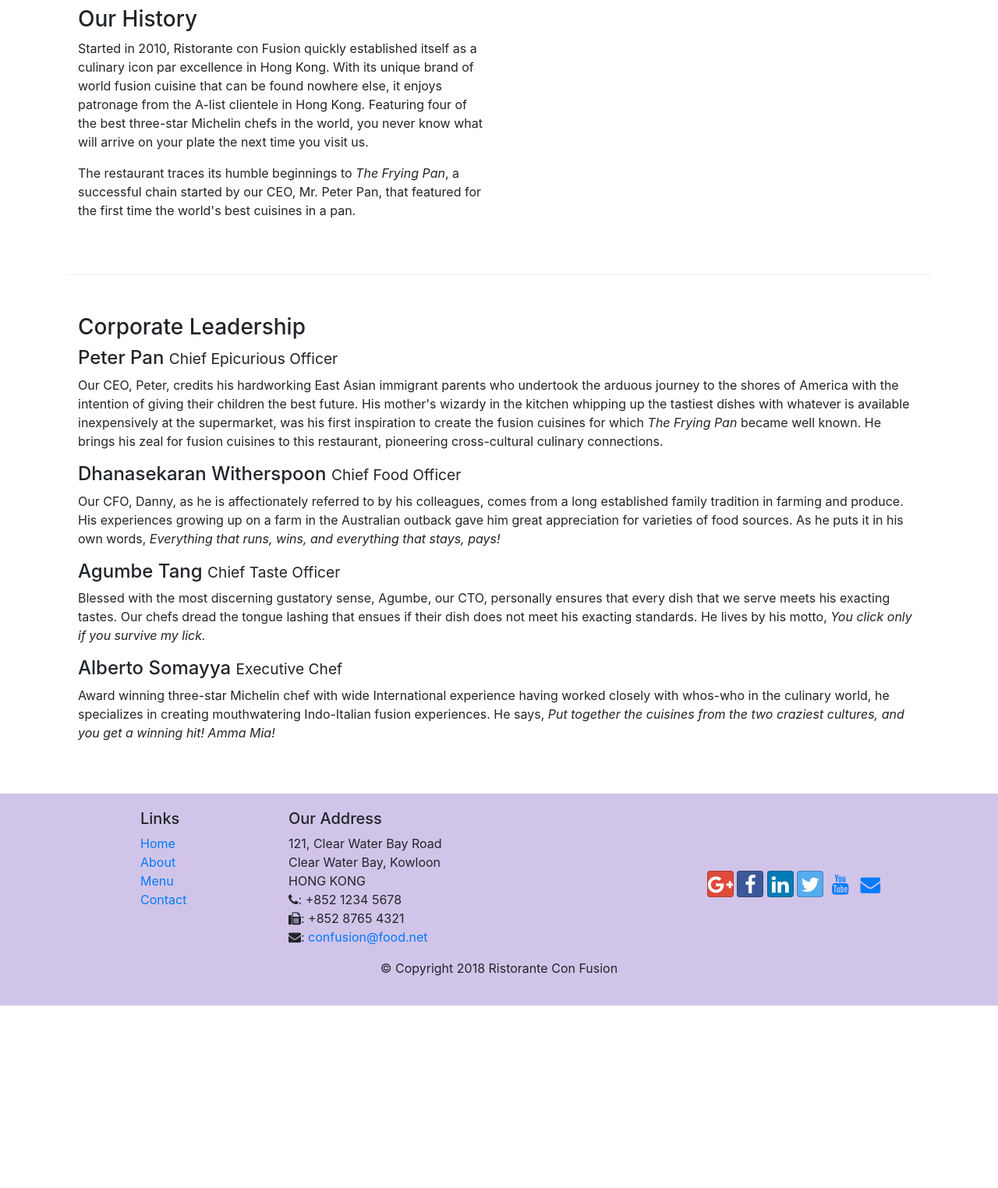
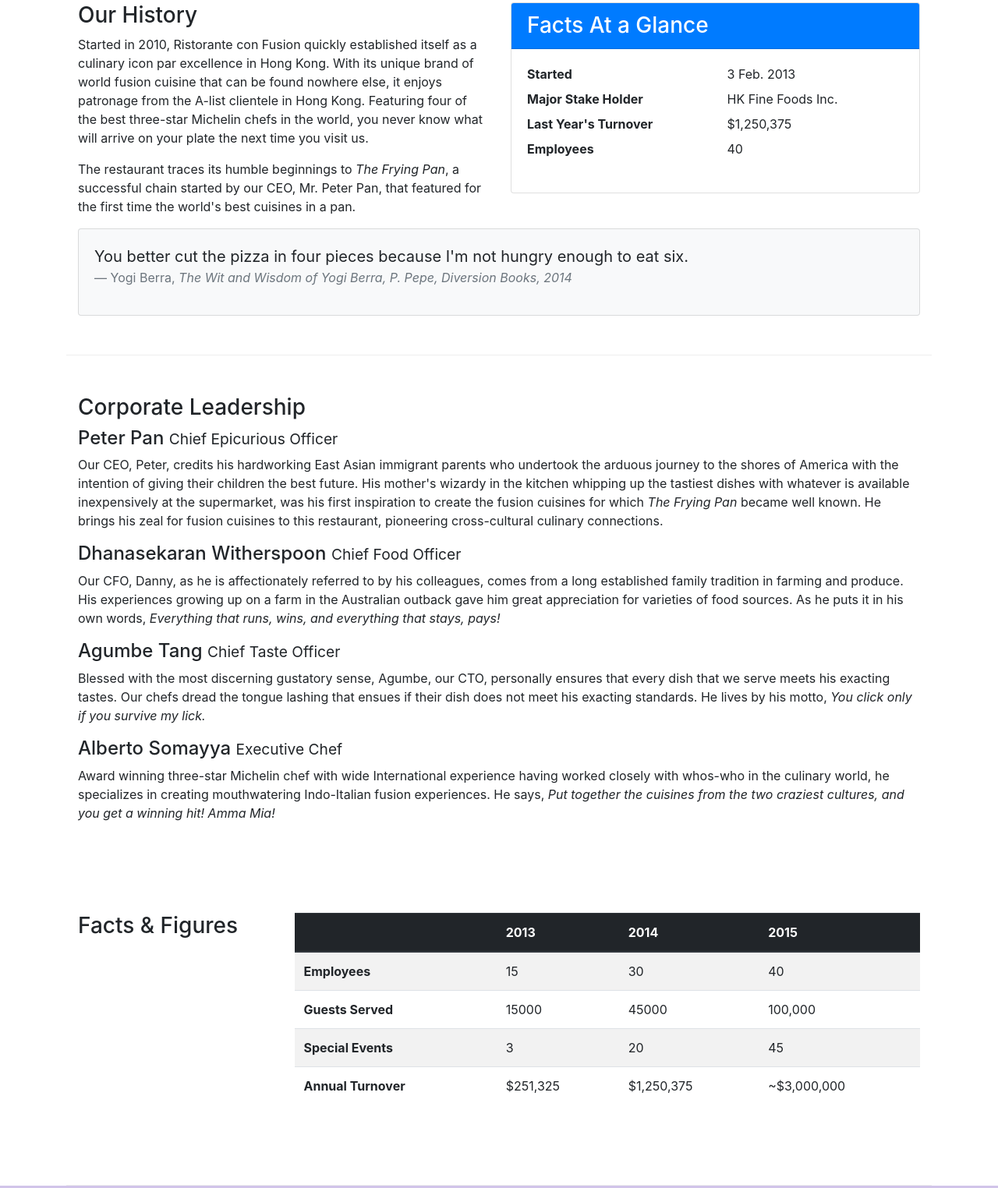
Before and after one commit to Dckstr6/Bootstrap4, a website: page aboutus.html in a window 1280 px wide. Shown: the part 536-2060 px from the top of the page at 78% size. Before the commit the page ends 1826 px from the top, so only its background shows below. Drawn offline with nearby package versions, Linux system fonts and the light colour scheme.

Commit message:
Added Images and Media

```diff
--- a/aboutus.html
+++ b/aboutus.html
@@ -23,7 +23,7 @@
             <button class="navbar-toggler" type="button" data-toggle="collapse" data-target="#Navbar">
                 <span class="navbar-toggler-icon"></span>
             </button>
-            <a class="navbar-brand mr-auto" href="index.html">Ristorante con Fusion</a>
+            <a class="navbar-brand mr-auto" href="index.html"><img src="img/logo.png" alt="logo" class="image-fluid" height="30px" width="41px"></a>
             <div class="collapse navbar-collapse" id="Navbar">
                 <ul class="navbar-nav mr-auto">
                     <li class="nav-item"><a class="nav-link" href="index.html"><span class="fa fa-home fa-lg"></span> Home</a></li>
@@ -42,7 +42,8 @@
                     <h1>Ristorante con Fusion</h1>
                     <p>We take inspiration from the World's best cuisines, and create a unique fusion experience. Our lipsmacking creations will tickle your culinary senses!</p>
                 </div>
-                <div class="col-12 col-sm">
+                <div class="col-12 col-sm align-self-center">
+                    <img src="img/logo.png" alt="logo" class="image-fluid">
                 </div>
             </div>
         </div>
@@ -71,7 +72,33 @@
                     in Hong Kong. Featuring four of the best three-star Michelin chefs in the world, you never know what will arrive on your plate the next time you visit us.</p>
                 <p>The restaurant traces its humble beginnings to <em>The Frying Pan</em>, a successful chain started by our CEO, Mr. Peter Pan, that featured for the first time the world's best cuisines in a pan.</p>
             </div>
-            <div>
+            <div class="col-12 col-sm-6">
+                <div class="card">
+                    <h3 class="card-header bg-primary text-white">Facts At a Glance</h3>
+                    <div class="card-body">
+                        <dl class="row">
+                            <dt class="col-6">Started</dt>
+                            <dd class="col-6">3 Feb. 2013</dd>
+                            <dt class="col-6">Major Stake Holder</dt>
+                            <dd class="col-6">HK Fine Foods Inc.</dd>
+                            <dt class="col-6">Last Year's Turnover</dt>
+                            <dd class="col-6">$1,250,375</dd>
+                            <dt class="col-6">Employees</dt>
+                            <dd class="col-6">40</dd>
+                        </dl>
+                    </div>
+                </div>
+            </div>
+            <div class="col-12">
+                <div class="card card-body bg-light">
+                    <blockquote class="blockquote">
+                        <p class="mb-0">You better cut the pizza in four pieces because I'm not hungry enough to eat six.</p>
+                        <footer class="blockquote-footer">Yogi Berra,
+                            <cite title="Source Title">The Wit and Wisdom of Yogi Berra,
+                            P. Pepe, Diversion Books, 2014</cite>
+                        </footer>
+                    </blockquote>
+                </div>
             </div>
         </div>
 
@@ -90,6 +117,52 @@
                     He lives by his motto, <em>You click only if you survive my lick.</em></p>
                 <h4>Alberto Somayya <small>Executive Chef</small></h4>
                 <p class="d-none d-sm-block">Award winning three-star Michelin chef with wide International experience having worked closely with whos-who in the culinary world, he specializes in creating mouthwatering Indo-Italian fusion experiences. He says, <em>Put together the cuisines from the two craziest cultures, and you get a winning hit! Amma Mia!</em></p>
+            </div>
+        </div>
+
+        <div class="row row-content">
+            <div class="col-12 col-sm-3">
+                <h3>Facts &amp; Figures</h3>
+            </div>
+            <div class="col-12 col-sm-9">
+                <div class="table-responsive">
+                    <table class="table table-striped">
+                        <thead class="thead-dark">
+                            <tr>
+                                <th>&nbsp;</th>
+                                <th>2013</th>
+                                <th>2014</th>
+                                <th>2015</th>
+                            </tr>
+                        </thead>
+                        <tbody>
+                            <tr>
+                                <th>Employees</th>
+                                <td>15</td>
+                                <td>30</td>
+                                <td>40</td>
+                            </tr>
+                            <tr>
+                                <th>Guests Served</th>
+                                <td>15000</td>
+                                <td>45000</td>
+                                <td>100,000</td>
+                            </tr>
+                            <tr>
+                                <th>Special Events</th>
+                                <td>3</td>
+                                <td>20</td>
+                                <td>45</td>
+                            </tr>
+                            <tr>
+                                <th>Annual Turnover</th>
+                                <td>$251,325</td>
+                                <td>$1,250,375</td>
+                                <td>~$3,000,000</td>
+                            </tr>
+                        </tbody>
+                    </table>
+                </div>
             </div>
         </div>
 
```
Also changed, not shown: contactus.html (+7 -6 lines), index.html (+19 -7 lines).
